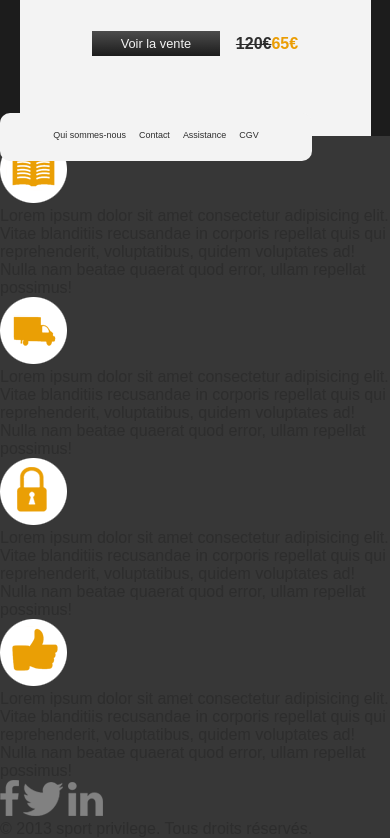
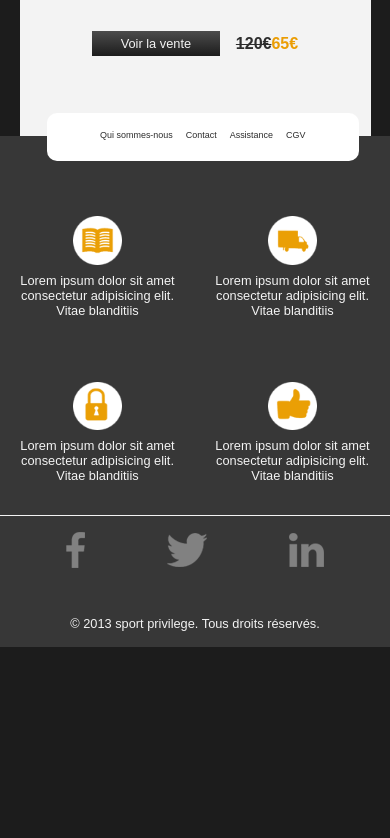
Before and after one commit to Sethblash59/exo_allan, a plain HTML site: page index.html in a window 390 px wide. Shown: the part 1660-2498 px from the top of the page. After the commit the page ends 2307 px from the top, so only its background shows below. Drawn offline with Linux system fonts and the light colour scheme.

Commit message:
site fini (mobile)

```diff
--- a/index.html
+++ b/index.html
@@ -77,46 +77,40 @@
         </nav>
         </div>
     </div>
-        <div>
+    <div class="partie2_1">
+        <div class="footericon">
             <img src="assets/icon-livre.png" alt="icon-livre" />
             <p>
             Lorem ipsum dolor sit amet consectetur adipisicing elit. Vitae
-            blanditiis recusandae in corporis repellat quis qui reprehenderit,
-            voluptatibus, quidem voluptates ad! Nulla nam beatae quaerat quod
-            error, ullam repellat possimus!
+            blanditiis
             </p>
             </div>
-        <div>
+        <div class="footericon">
             <img src="assets/icon-camion.png" alt="icon-camion">
             <p>
             Lorem ipsum dolor sit amet consectetur adipisicing elit. Vitae
-            blanditiis recusandae in corporis repellat quis qui reprehenderit,
-            voluptatibus, quidem voluptates ad! Nulla nam beatae quaerat quod
-            error, ullam repellat possimus!
+            blanditiis
             </p>
         </div>
-        <div>
+        <div class="footericon">
             <img src="assets/icon-cadenat.png" alt="icon-cadenas">
             <p>
             Lorem ipsum dolor sit amet consectetur adipisicing elit. Vitae
-            blanditiis recusandae in corporis repellat quis qui reprehenderit,
-            voluptatibus, quidem voluptates ad! Nulla nam beatae quaerat quod
-            error, ullam repellat possimus!
+            blanditiis
             </p>
         </div>
-        <div>
+        <div class="footericon">
             <img src="assets/icon-pouce.png" alt="icon-pouce">
             <p>
             Lorem ipsum dolor sit amet consectetur adipisicing elit. Vitae
-            blanditiis recusandae in corporis repellat quis qui reprehenderit,
-            voluptatibus, quidem voluptates ad! Nulla nam beatae quaerat quod
-            error, ullam repellat possimus!
+            blanditiis
             </p>
         </div>
     </div>
+    </div>
 </div>
     <footer>
-        <div>
+        <div class="reseau">
             <img src="assets/icon-facebook.png" alt="icon-facebook">
             <img src="assets/icon-twitter.png" alt="icon-twitter">
             <img src="assets/icon-linkedin.png" alt="icon-linkedin">
--- a/style.css
+++ b/style.css
@@ -174,7 +174,7 @@ width: 100%;
     justify-content: space-around;
     align-items: center;
     width: 80%;
-    padding: 1rem 0;
+
 
 }
 
@@ -182,14 +182,16 @@ width: 100%;
     display: flex;
     flex-direction: row;
     justify-content: space-around;
-    background-color: var(--couleur-fond-claire);
+    background-color: white;
     width: 80%;
-    justify-self: center;
     border-radius: 10px;
     height: 3rem;
     align-items: center;
     position:absolute;
     bottom:-25px;
+    left: 12%;
+    text-align: center;
+
 }
 
 .abso{
@@ -199,3 +201,56 @@ footer{
     background-color: var(--couleur-fond-gris);
     width: 100%;
 }
+.partie2_1{
+    display: grid;
+    grid-template-columns: repeat(2, 1fr);
+    grid-template-rows: repeat(2, 1fr);
+    flex-direction: row;
+    justify-content: space-around;
+    flex-wrap: wrap;
+    align-items: center;
+    border-bottom: solid 1px var(--couleur-fond-claire);
+    padding-top: 3rem;
+}
+
+.footericon {
+    display: flex;
+    flex-direction: column;
+    justify-content: center;
+    align-items: center;
+    margin: 1rem 0;
+    padding: 1rem 0;
+}
+
+.footericon img{
+    width: 25%;
+    margin-bottom: 0.5rem;
+}
+.footericon p{
+    font-size: 0.8rem;
+    color: var(--couleur-fond-claire);
+    font-weight: 300;
+    text-align: center;
+    width: 80%;
+}
+
+.reseau {
+    display: flex;
+    flex-direction: row;
+    justify-content: space-evenly;
+    align-items: center;
+    gap: 1rem;
+    padding-top: 1rem;
+
+}
+
+footer p{
+    align-items: center;
+    font-size: 0.8rem;
+    color: var(--couleur-fond-claire);
+    font-weight: 300;
+    text-align: center;
+    width: 100%;
+    padding-bottom: 1rem;
+    padding-top: 3rem;
+}
```
Also changed, not shown: 1 other file.
